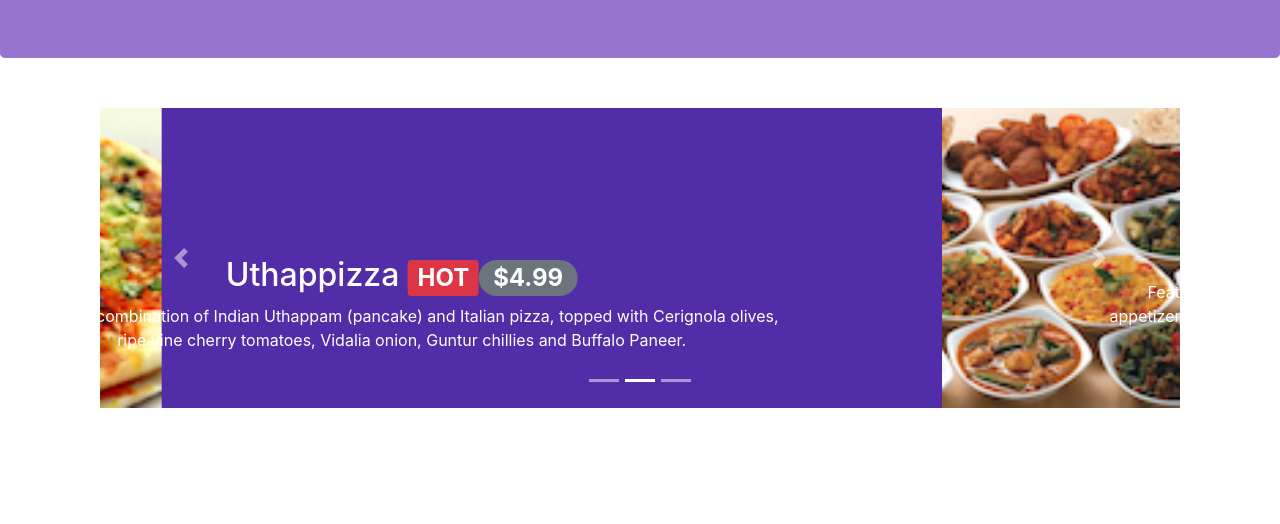
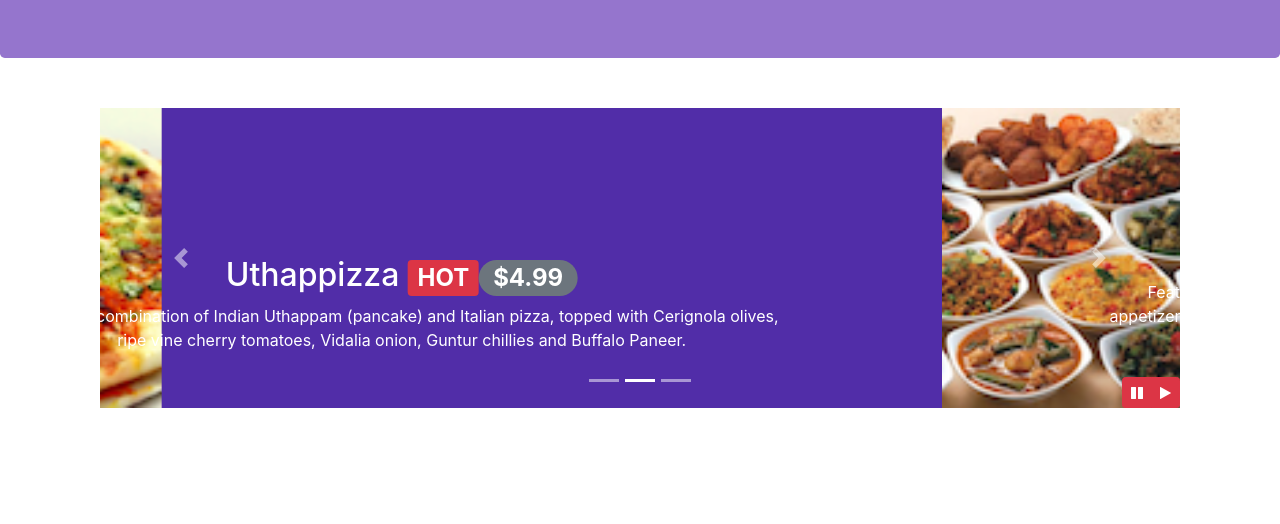
Before and after one commit to hayzed14/conFusion, a website: page index.html in a window 1280 px wide. Shown: the part 276-800 px from the top of the page. Drawn offline with nearby package versions, Linux system fonts and the light colour scheme.

Commit message:
carousel jquery update

```diff
--- a/css/style.css
+++ b/css/style.css
@@ -66,3 +66,8 @@ body{
     left: 0;
     min-height: 300px;
 }
+#carouselButton {
+    right: 0px;
+    position: absolute;
+    bottom: 0px;
+}
--- a/index.html
+++ b/index.html
@@ -186,6 +186,14 @@
                     <a class="carousel-control-next" href="#mycarousel" role="button" data-slide="next">
                         <span class="carousel-control-next-icon"></span>
                     </a>
+                    <div class="btn-group" id="carouselButton">
+                        <button class="btn btn-danger btn-sm" id="carousel-pause">
+                            <span class="fa fa-pause"></span>
+                        </button>
+                        <button class="btn btn-danger btn-sm" id="carousel-play">
+                                <span class="fa fa-play"></span>
+                        </button>
+                    </div>
                 </div>
             </div>
         </div>
@@ -304,6 +312,17 @@
     <script src="node_modules/jquery/dist/jquery.slim.min.js"></script>
     <script src="node_modules/popper.js/dist/umd/popper.min.js"></script>
     <script src="node_modules/bootstrap/dist/js/bootstrap.min.js"></script>
+    <script>
+        $(document).ready(function() {
+            $("#mycarousel").carousel({interval: 2000});
+            $("#carousel-pause").click(function() {
+                $("#mycarousel").carousel("pause")
+            });
+            $("#carousel-play").click(function() {
+                $("#mycarousel").carousel("cycle")
+            });
+        });
+    </script>
 </body>
 
 </html>
```
